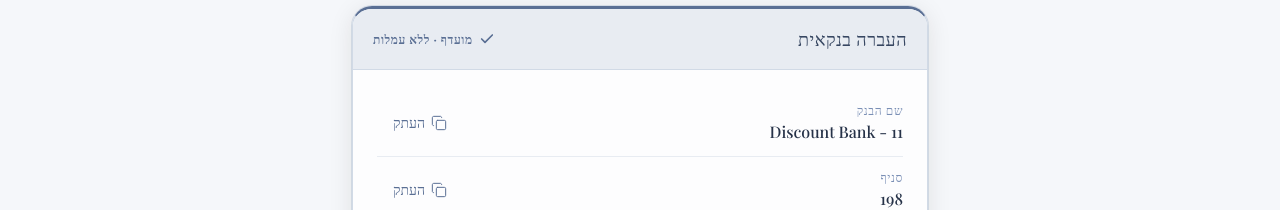
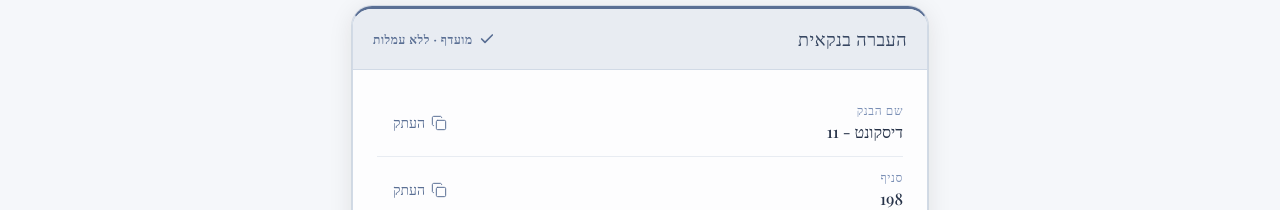
Before and after one commit to Yoavsb25/wedding-website, a React (Vite) app: page / in a window 1280 px wide. Shown: the part 3660-3870 px from the top of the page. Built offline with nearby package versions, Linux system fonts and the light colour scheme.

Commit message:
Update bank name value in Gifts component for improved localization

```diff
--- a/src/components/Gifts.jsx
+++ b/src/components/Gifts.jsx
@@ -178,7 +178,7 @@
               </span>
             </div>
             <div className="px-6 py-5 bg-white/80">
-              <CopyField label={t('gifts.bankName')} value={gifts.bankName} />
+              <CopyField label={t('gifts.bankName')} value={t('gifts.bankNameValue')} />
               <CopyField label={t('gifts.branch')} value={gifts.branchNumber} />
               <CopyField label={t('gifts.accountNumber')} value={gifts.accountNumber} />
               <CopyField label={t('gifts.accountHolder')} value={gifts.accountHolder} />
```
